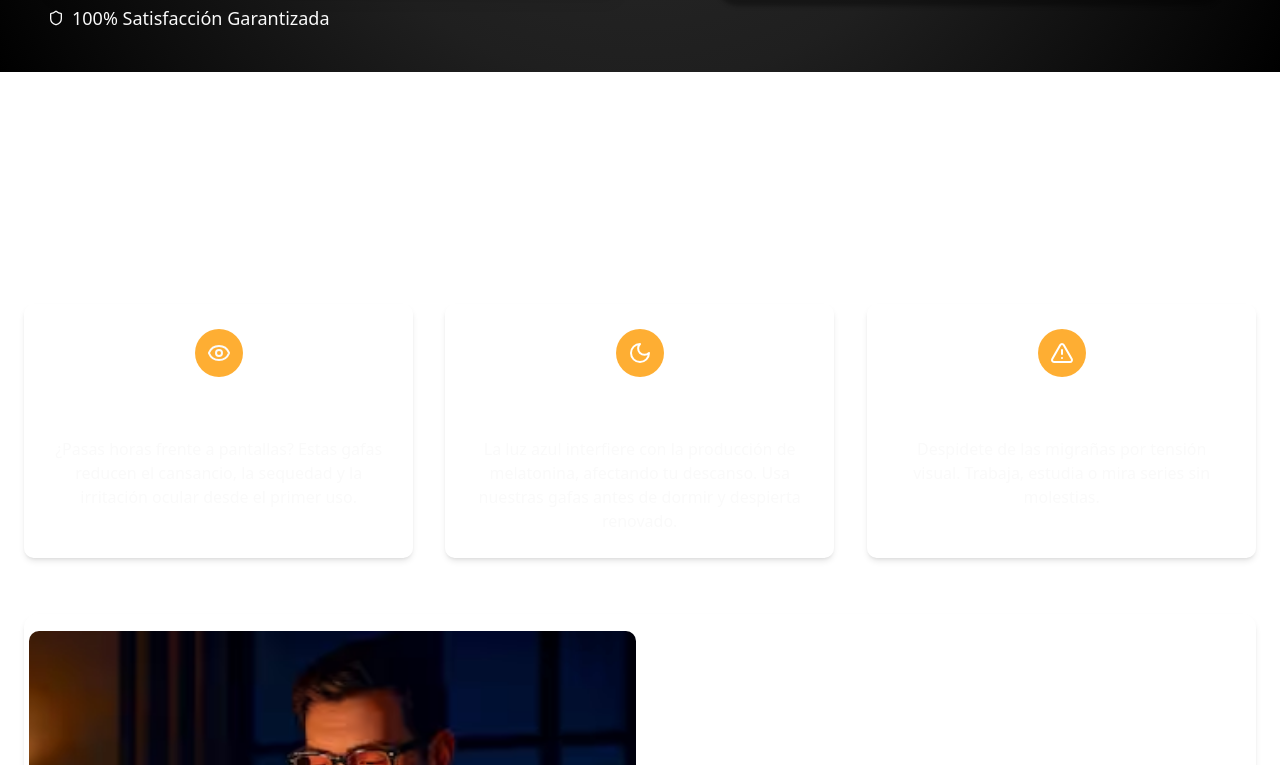
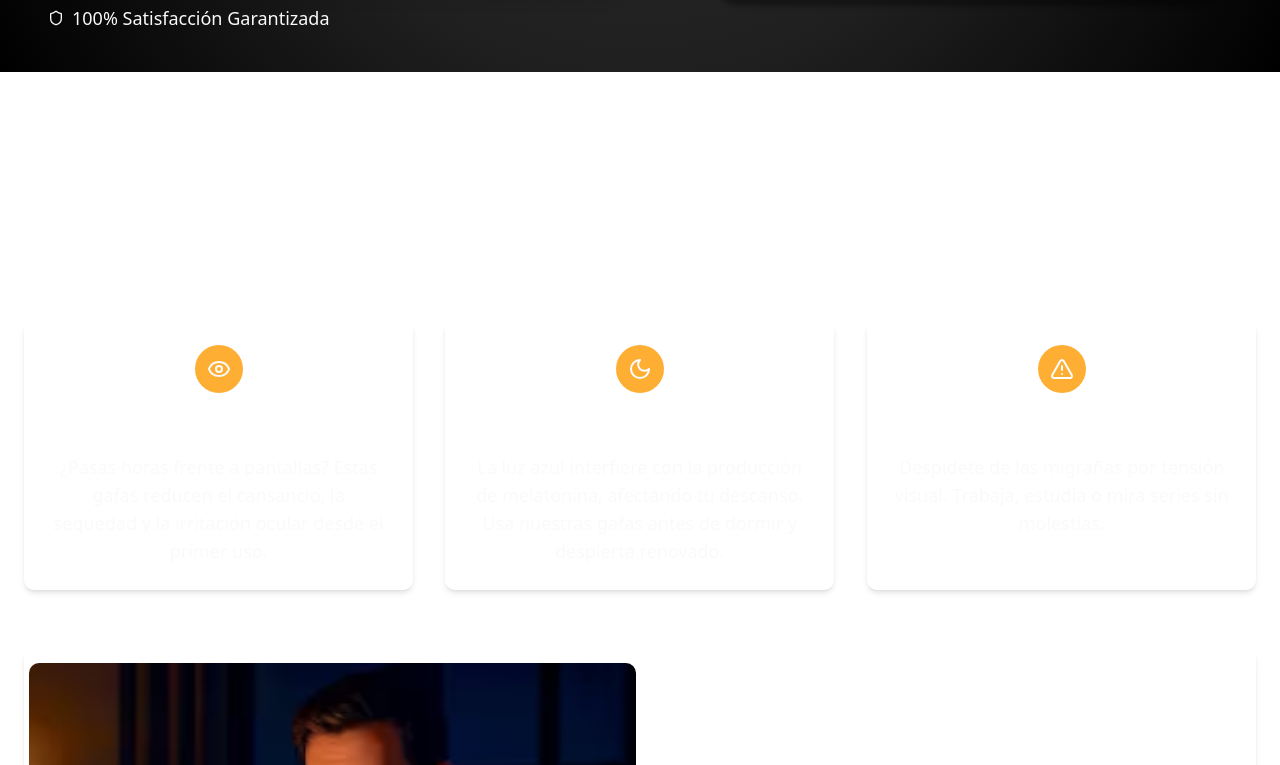
Before and after one commit to arenascode/amberVisionLanding, a React (Vite) app: page / in a window 1280 px wide. Shown: the part 750-1515 px from the top of the page. Built offline with nearby package versions, Linux system fonts and the light colour scheme.

Commit message:
font-size in some sections bigger

```diff
--- a/src/pages/Home.tsx
+++ b/src/pages/Home.tsx
@@ -256,14 +256,13 @@ export default function Home({ isMobile }: HomeProps) {
             {/* Encabezado principal */}
             <div className="flex flex-col items-center text-start gap-5 mb-12 lg:text-center lg:self-center lg:w-[70%]">
               <FadeIn delay={200}>
-                <h2 className="text-2xl lg:text-4xl font-bold ">
+                <h2 className="text-2xl lg:text-4xl font-bold text-center">
                   La exposición a pantallas desgasta tu vista y altera tu sueño
-                  - <br />{" "}
-                  <span className="lg:text-2xl lg:tracking-wider">
+                </h2>
+                <p className="text-xl text-center mt-6 lg:text-2xl lg:tracking-wider">
                     Nuestras gafas te devuelven el bienestar desde el primer
                     uso.
-                  </span>
-                </h2>
+                  </p>
               </FadeIn>
 
               {/* <p className="text-sidebar-prymary-foreground text-lg max-w-[800px] lg:hidden">
@@ -284,7 +283,7 @@ export default function Home({ isMobile }: HomeProps) {
                     <h3 className="text-xl font-bold text-white">
                       Menos Fatiga Visual
                     </h3>
-                    <p className="text-sidebar-primary-foreground">
+                    <p className="text-lg text-sidebar-primary-foreground">
                       ¿Pasas horas frente a pantallas? Estas gafas reducen el
                       cansancio, la sequedad y la irritación ocular desde el
                       primer uso.
@@ -302,7 +301,7 @@ export default function Home({ isMobile }: HomeProps) {
                     <h3 className="text-xl font-bold text-white">
                       Duerme Mejor
                     </h3>
-                    <p className="text-sidebar-primary-foreground">
+                    <p className="text-lg text-sidebar-primary-foreground">
                       La luz azul interfiere con la producción de melatonina,
                       afectando tu descanso. Usa nuestras gafas antes de dormir
                       y despierta renovado.
@@ -320,7 +319,7 @@ export default function Home({ isMobile }: HomeProps) {
                     <h3 className="text-xl font-bold text-white">
                       Menos Dolores de Cabeza
                     </h3>
-                    <p className="text-sidebar-primary-foreground">
+                    <p className="text-lg text-sidebar-primary-foreground">
                       Despidete de las migrañas por tensión visual. Trabaja,
                       estudia o mira series sin molestias.
                     </p>
@@ -407,7 +406,7 @@ export default function Home({ isMobile }: HomeProps) {
                   </h2>
                 </FadeIn>
 
-                <p className="text-sidebar-primary-foreground md:text-lg xl:text-xl max-w-[800px]">
+                <p className="text-sidebar-primary-foreground text-lg xl:text-xl max-w-[800px]">
                   Descubre cómo nuestras gafas de bloqueo de luz azul pueden
                   transformar tu día y mejorar tu descanso.
                 </p>
```
